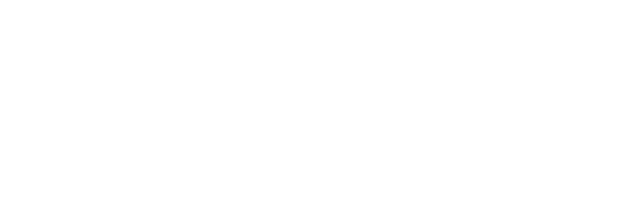
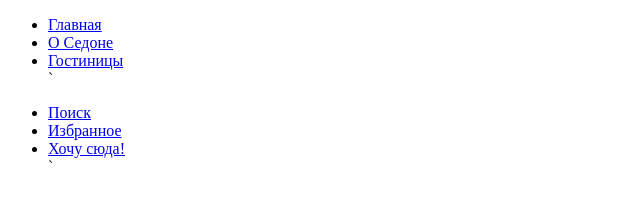
Before and after one commit to htmlacademy-htmlcss/2219867-sedona-35, a plain HTML site: page catalog.html in a window 1280 px wide. Shown: the whole page, without its empty margins (0-640 px from the left). Drawn offline with Linux system fonts and the light colour scheme.

Commit message:
Добавляет хедер

```diff
--- a/catalog.html
+++ b/catalog.html
@@ -0,0 +1,43 @@
+<!DOCTYPE html>
+<html lang="ru">
+  <head>
+    <meta charset="utf-8">
+    <title>Каталог</title>
+  </head>
+  <body>
+
+    <header class="page-header">
+      <nav class="navigation">
+      <ul class="navigation-list">
+        <li class="navigation-item">
+      <a class="navigation-link" href="home.html">Главная</a>
+        </li>
+        <li class="navigation-item">
+          <a class="navigation-link" href="about.html">О Седоне</a>
+            </li>
+            <li class="navigation-item">
+              <a class="navigation-link" href="hotel.html">Гостиницы</a>
+                </li>`
+      </ul>
+      <ul class="navigation-user">
+        <li class="navigation-item">
+      <a class="navigation-link" href="#">
+        <span class="visuali-hidden">
+          Поиск</span>
+      </a>
+        </li>
+        <li class="navigation-item">
+          <a class="navigation-link" href="#">Избранное</a>
+            </li>
+            <li class="navigation-item">
+              <a class="navigation-link" href="#">
+                <span class="visuali-hidden">
+                Хочу сюда!</span>
+              </a>
+              </li>`
+      </ul>
+      </nav>
+</header>
+
+  </body>
+</html>
```
Also changed, not shown: index.html (+1 -0 lines).
